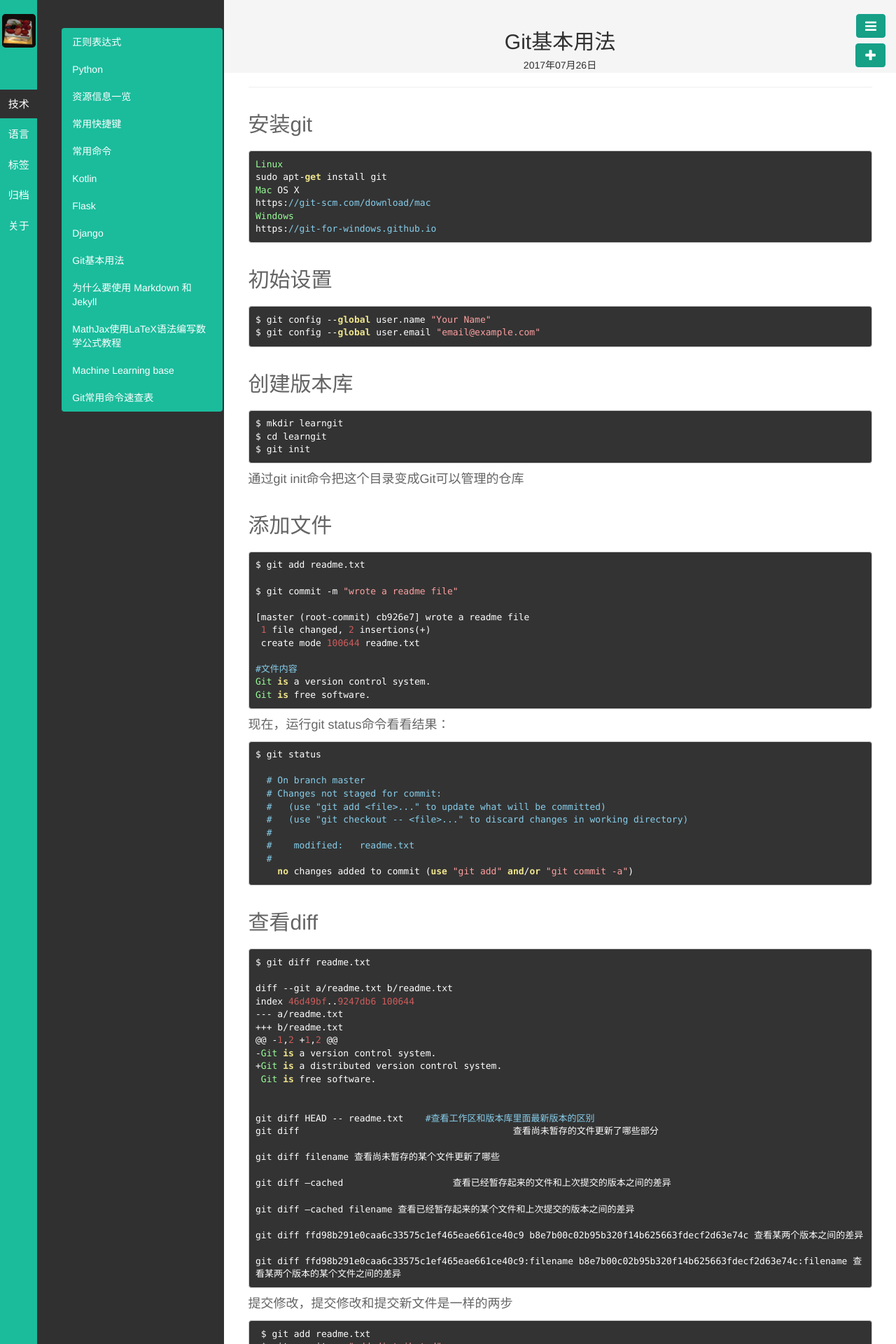
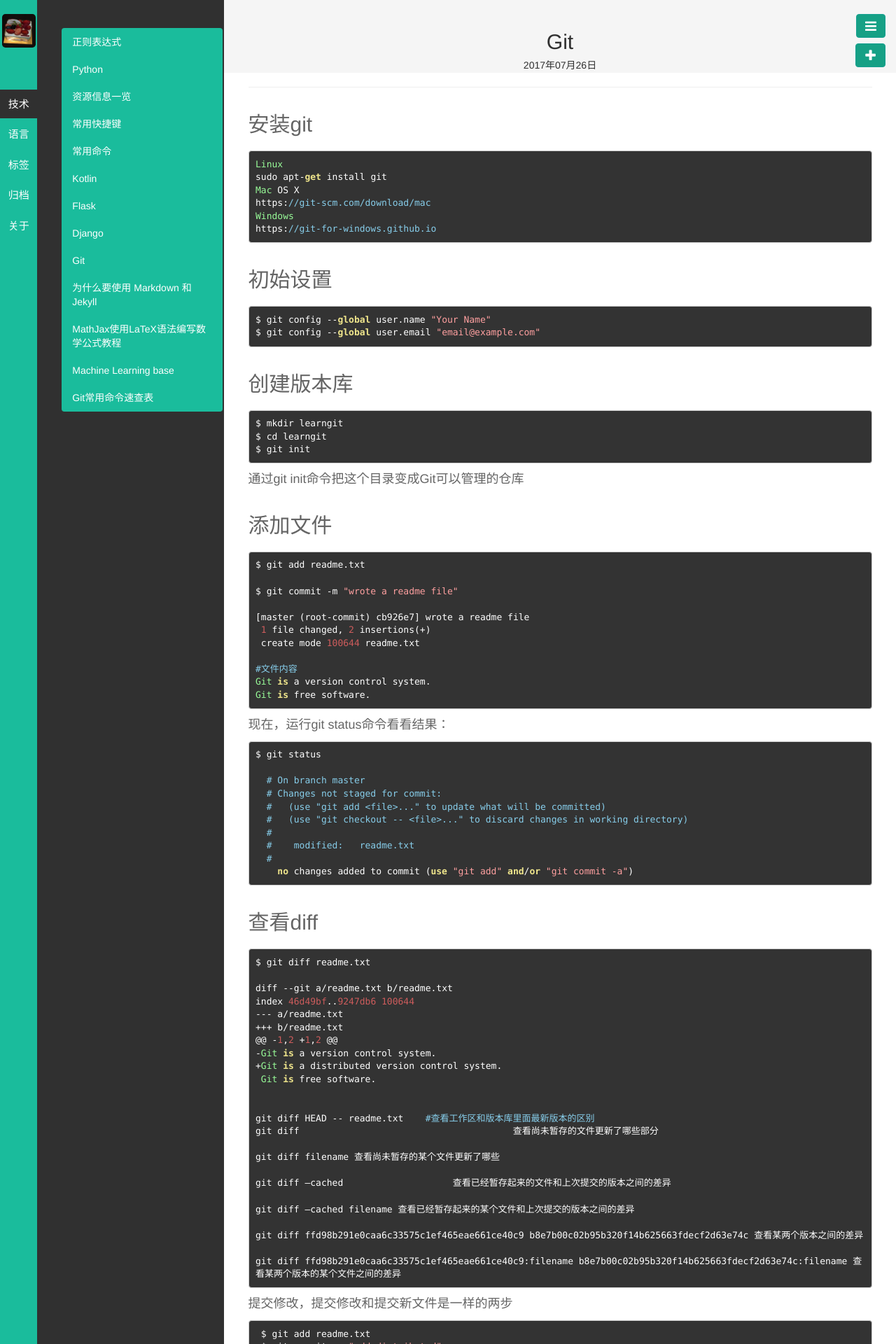
Before and after one commit to kyoyo/kyoyo.github.io, a Jekyll site: the page built from _posts/技術/2017-07-26-Git.md, in a window 1280 px wide. Shown: the top 1920 px of the page at 70% size. Built offline with Jekyll 4.4.1, drawn with Linux system fonts in a browser that asks for light colours; Markdown is read by kramdown in place of the engine named in the settings.

Commit message:
Update and rename 2017-07-26-Git-guide1.md to 2017-07-26-Git.md

```diff
--- a/_posts/技術/2017-07-26-Git-guide1.md
+++ b/_posts/技術/2017-07-26-Git.md
@@ -1,6 +1,6 @@
 ---
 layout: post
-title: Git基本用法
+title: Git
 category: 技术
 tags: Git
 keywords:
```
